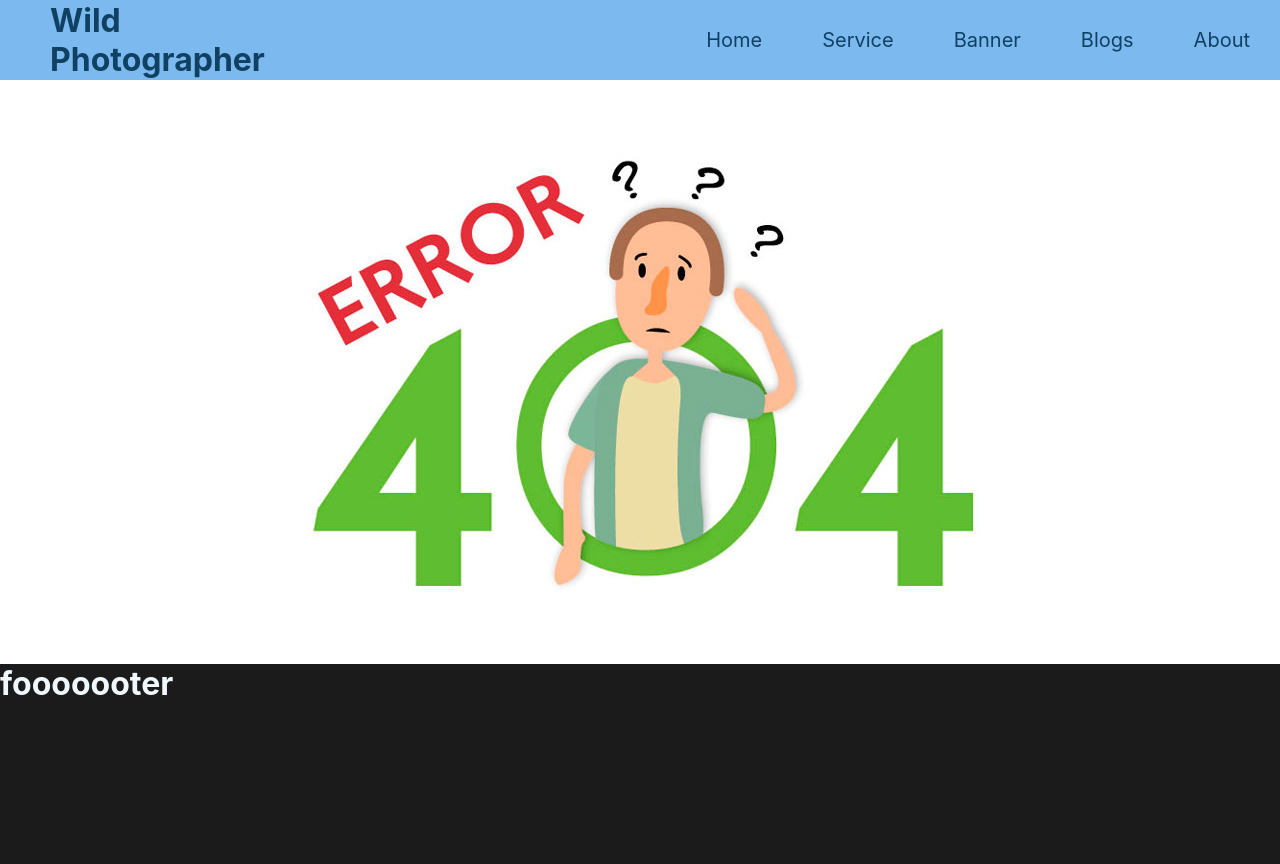
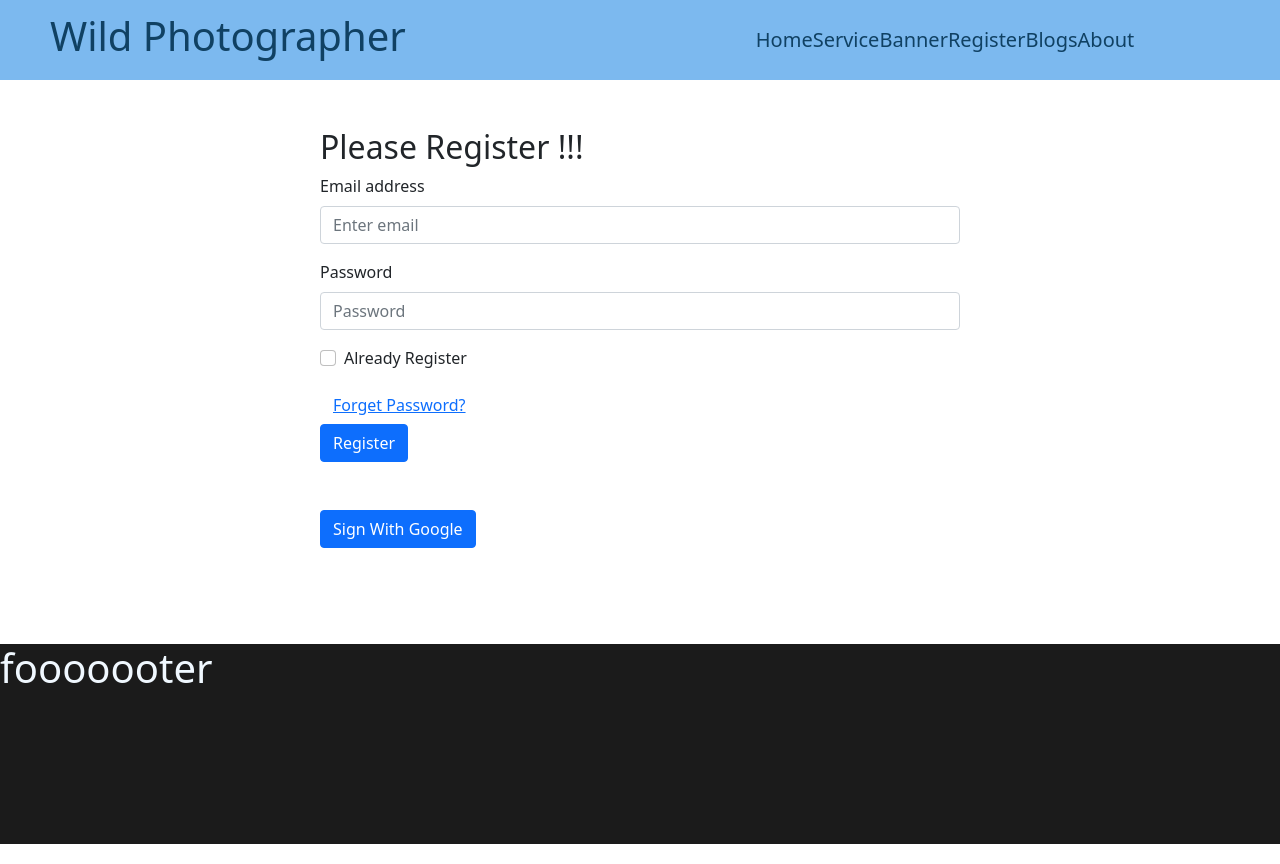
Before and after one commit to mdsultanrazibuddin/Sultan-s-photography, a React (Create React App) app: page /Register in a window 1280 px wide. Built offline with nearby package versions, Linux system fonts and the light colour scheme.

Commit message:
about-me-changed

```diff
--- a/package.json
+++ b/package.json
@@ -11,6 +11,7 @@
     "react": "^18.0.0",
     "react-bootstrap": "^2.2.3",
     "react-dom": "^18.0.0",
+    "react-firebase-hooks": "^5.0.3",
     "react-router-dom": "^6.3.0",
     "react-scripts": "5.0.1",
     "web-vitals": "^2.1.4"
--- a/src/App.js
+++ b/src/App.js
@@ -11,6 +11,8 @@ import Home from './Components/Home/Home';
 import Service from './Components/Services/Service';
 import Banner from './Components/Banner/Banner';
 import Footer from './Components/Footer/Footer';
+import 'bootstrap/dist/css/bootstrap.min.css';
+import Register from './Components/Register/Register'
 
 
 function App() {
@@ -24,6 +26,7 @@ function App() {
 
      <Route path="Blogs" element={<Blogs/>} />
      <Route path="about" element={<About/>} />
+     <Route path="Register" element={<Register/>} />
 
 
 
--- a/src/Components/About/About.css
+++ b/src/Components/About/About.css
@@ -1,4 +1,4 @@
-.Heading{
+/* .Heading{
     text-align: center;
     color: rgb(94, 157, 212);
 
@@ -19,4 +19,7 @@
 .paragraph{
     text-align: left;
     padding: 10px;
+} */
+.about-me{
+    text-align: center;
 }
--- a/src/Components/About/About.js
+++ b/src/Components/About/About.js
@@ -1,17 +1,25 @@
 import React from 'react';
 import './About.css'
 import image from '../../images/33522.jpg'
+import { Card } from 'react-bootstrap';
+
 
 const About = () => {
     return (
-        <div>
-            <h1 className='Heading'>About Me</h1>
-            <div className='Details'>
-                 <img className='Image' src={image} alt=""/>
-                 <h1>Sultan Razib Uddin</h1>
-                 <h3>Goal: Full Stack Web Developer</h3>
-                 <p className='paragraph'>The only goal was to become a web developer. Inshallah I am moving forward that way. The 5 month web developer journey is coming to an end next month Inshallah.</p>
-            </div>
+        <div >
+
+                            <Card className='about-me' style={{ width: '18rem' }}>
+                <Card.Img variant="top" src={image} />
+                <Card.Body>
+                    <Card.Title>Sultan Razib Uddin</Card.Title>
+                    <h6>Goal: Full Stack Web Developer</h6>
+                    <Card.Text>
+                    The only goal was to become a web developer. Inshallah I am moving forward that way. The 5 month web developer journey is coming to an end next month Inshallah.
+                    </Card.Text>
+
+                </Card.Body>
+                </Card>
+
         </div>
     );
 };
--- a/src/Components/Header/Header.css
+++ b/src/Components/Header/Header.css
@@ -1,7 +1,7 @@
 
 .navbar{
 
-   margin: 30px;
+   /* margin: 30px; */
 
 
     color: rgb(16, 65, 99);
--- a/src/Components/Header/Header.js
+++ b/src/Components/Header/Header.js
@@ -25,6 +25,7 @@ const Header = () => {
                     <Link className='navbar' to ="/">Home</Link>
                     <Link className='navbar' to ="/Service">Service</Link>
                     <Link className='navbar' to ="/Banner">Banner</Link>
+                    <Link className='navbar' to ="/Register">Register</Link>
 
 
                     <Link className='navbar' to="/Blogs">Blogs</Link>
--- /dev/null
+++ b/src/Components/Register/Register.js
@@ -0,0 +1,134 @@
+import React, { useState } from 'react';
+import Form from 'react-bootstrap/Form'
+import { Button } from 'react-bootstrap';
+import { createUserWithEmailAndPassword, sendEmailVerification, sendPasswordResetEmail, signInWithEmailAndPassword, signInWithPopup } from "firebase/auth";
+import { auth } from '../../Firebase/Firebase';
+import { GoogleAuthProvider } from "firebase/auth";
+
+const provider = new GoogleAuthProvider();
+
+const From = () => {
+    const[registered, setRegistered] = useState(false)
+    const [email, setEmail]= useState('')
+    const [password, setPassword]= useState('')
+    const [error, setError]= useState('');
+    const [user, setUser] = useState('')
+
+
+    const handleEmailBlur = (event) =>{
+        setEmail(event.target.value);
+    }
+    const handlePasswordBlur = (event) =>{
+        setPassword(event.target.value);
+    }
+    const handleFormSubmit = (event) => {
+        if(registered){
+             signInWithEmailAndPassword(auth, email, password)
+             .then(result =>{
+                 const user =result.user;
+                 console.log(user);
+             })
+             .catch(error =>{
+                 console.error(error)
+                 setError(error.message)
+             })
+        }
+        else{
+            createUserWithEmailAndPassword (auth, email, password)
+            .then((result) => {
+              // Signed in
+              const user = result.user;
+              console.log(user);
+              setEmail('');
+              setPassword('');
+              verifyEmail()
+              // ...
+            })
+            .catch((error) => {
+                console.error(error)
+              setError(error.message) ;
+
+
+            });
+        }
+
+        event.preventDefault();
+    }
+    const handlePasswordReset =() =>{
+        sendPasswordResetEmail(auth, email)
+  .then(() => {
+    console.log("reset Password send");
+  })
+  .catch((error) => {
+    console.error(error)
+    setError(error.message) ;
+    // ..
+  });
+    }
+
+    const verifyEmail = () =>{
+        sendEmailVerification(auth.currentUser)
+  .then(() => {
+    console.log('email verification');
+  });
+    }
+    const handleRegisterChange = (event) => {
+        setRegistered(event.target.checked);
+    }
+    const signInWithGoogle = () =>{
+        signInWithPopup(auth, provider)
+  .then((result) => {
+    // This gives you a Google Access Token. You can use it to access the Google API.
+    const credential = GoogleAuthProvider.credentialFromResult(result);
+    const token = credential.accessToken;
+    // The signed-in user info.
+    const user = result.user;
+    setUser(user)
+    // ...
+  }).catch((error) => {
+    // Handle Errors here.
+    const errorCode = error.code;
+    const errorMessage = error.message;
+    // The email of the user's account used.
+    const email = error.email;
+    // The AuthCredential type that was used.
+    const credential = GoogleAuthProvider.credentialFromError(error);
+    // ...
+  });
+
+    }
+    return (
+        <div>
+            <div className="registration w-50 mx-auto my-5">
+                <h2>Please {registered ? 'Login':'Register'} !!!</h2>
+              <Form  onSubmit={handleFormSubmit}>
+                    <Form.Group className="mb-3" controlId="formBasicEmail">
+                        <Form.Label>Email address</Form.Label>
+                        <Form.Control onBlur={handleEmailBlur} type="email" placeholder="Enter email" required />
+
+
+                    </Form.Group>
+
+                    <Form.Group className="mb-3" controlId="formBasicPassword">
+                        <Form.Label>Password</Form.Label>
+                        <Form.Control onBlur={handlePasswordBlur} type="password" placeholder="Password" required />
+
+                    </Form.Group>
+                    <Form.Group className="mb-3" controlId="formBasicCheckbox">
+                        <Form.Check onChange={handleRegisterChange} type="checkbox" label="Already Register" />
+                    </Form.Group>
+                    <p className='primary'>{error}</p>
+                    <Button onClick={handlePasswordReset} variant='link'>Forget Password?</Button> <br />
+                    <Button variant="primary" type="submit">
+                    {registered ? 'Login':'Register'}
+                    </Button> <br />
+                    <Button onClick={signInWithGoogle} className='my-5' variant="primary" type="submit">
+                     Sign With Google
+                    </Button>
+                </Form>
+            </div>
+        </div>
+    );
+};
+
+export default From;
```
Also changed, not shown: src/Components/Register/Register.css (added), 1 other file (tests, documents, lock files or other folders).
